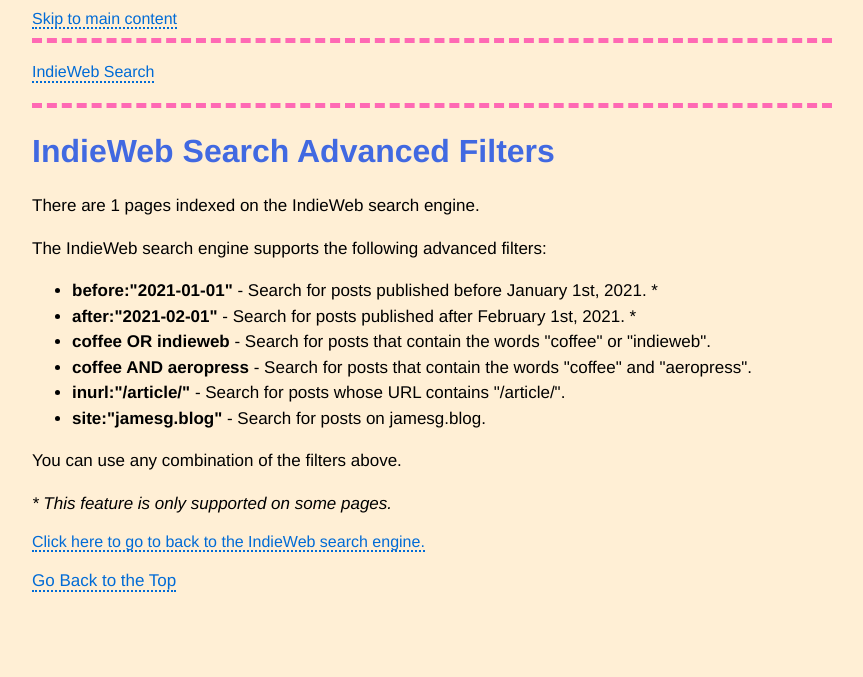
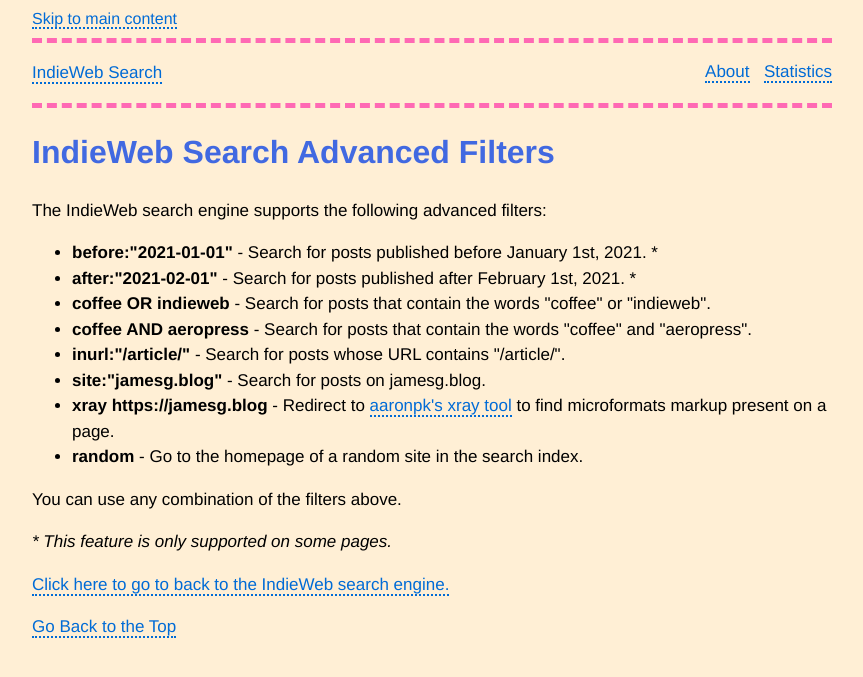
Before and after one commit to capjamesg/indieweb-search, a Python web app: template templates/search/advanced_search.html in a window 1280 px wide. Shown: the top 677 px of the page, without its empty margins (208-1071 px from the left). Run offline with Jinja, Linux system fonts and the light colour scheme; the template is opened without the code that fills it: most values are stand-ins (such as "Sample title", 1, 10 or a date in 2020).

Commit message:
update templates

```diff
--- a/templates/base.html
+++ b/templates/base.html
@@ -7,9 +7,6 @@
         text-align: center;
         padding-top: 10vh;
         padding-bottom: 10vh;
-      }
-      h1 {
-        line-height: 1em !important;
       }
       input {
         min-width: 50%;
@@ -22,7 +19,8 @@
       <nav>
         <p><a href="/">IndieWeb Search</a></p>
         <ul>
-          <li><a href="/about">About This Project</a></li>
+          <li><a href="/about">About</a></li>
+          <li><a href="/stats">Statistics</a></li>
           {% if current_user.is_authenticated %}
                   {% include "admin/admin_tab.html" %}
           {% endif %}
--- a/templates/error.html
+++ b/templates/error.html
@@ -11,6 +11,6 @@
     <h1>404</h1>
     <p>This page cannot be found.</p>
   {% endif %}
-  <a href="/">Click here to go to back to the James' Coffee Blog search engine.</a>
+  <p><a href="/">Click here to go to back to the James' Coffee Blog search engine.</a></p>
 </section>
 {% endblock %}
--- a/templates/meta.html
+++ b/templates/meta.html
@@ -3,24 +3,22 @@
     <title>{{ title }}</title>
     <link rel="stylesheet" href="/styles.css" />
 
-    <meta name="description" content="Find a page on James' Coffee Blog." />
-    <meta name="twitter:description" content="Find a page on James' Coffee Blog." />
-    <meta name="og:description" content="Find a page on James' Coffee Blog." />
+    <meta name="description" content="Find a web page made by an IndieWeb community member." />
+    <meta name="twitter:description" content="Find a web page made by an IndieWeb community member." />
+    <meta name="og:description" content="Find a web page made by an IndieWeb community member." />
 
-    <link href="mailto:jamesg@jamesg.blog" rel="me">
-
-    <link rel="icon" href="https://jamesg.blog/favicon.ico" />
+    <link rel="icon" href="/static/favicon.ico" />
 
     <meta name="viewport" content="width=device-width, initial-scale=1" />
 
      <!-- Twitter Card data -->
     <meta name="twitter:card" content="summary_large_image">
-    <meta name="twitter:title" content="Search | James' Coffee Blog">
+    <meta name="twitter:title" content="Search | IndieWeb Search">
 
     <!-- Open Graph data -->
-    <meta property="og:title" content="Search | James' Coffee Blog" />
-    <meta property="og:url" content="https://search.jamesg.blog" />
-    <meta property="og:site_name" content="James' Coffee Blog Search" />
+    <meta property="og:title" content="Search | IndieWeb Search" />
+    <meta property="og:url" content="https://indieweb-search.jamesg.blog" />
+    <meta property="og:site_name" content="IndieWeb Search" />
 
-    <meta property="og:image" content="https://jamesg.blog/assets/cup_beans.jpeg" />
-    <meta name="twitter:image:src" content="https://jamesg.blog/assets/cup_beans.jpeg">
+    <meta property="og:image" content="/static/indieweb.png" />
+    <meta name="twitter:image:src" content="/static/indieweb.png">
--- a/templates/search/advanced_search.html
+++ b/templates/search/advanced_search.html
@@ -1,39 +1,7 @@
-<!doctype html>
-<html lang="en">
-  <head>
-    {% include "meta.html" %}
-    <style>
-      hr {
-        border-bottom: 5px orange dotted;
-        color: transparent;
-      }
-      h1 {
-        line-height: 1em !important;
-      }
-      nav {
-        padding-top: 20px;
-        padding-bottom: 20px;
-      }
-      input[type=submit] {
-        padding: 10px;
-        border: none;
-        background-color: royalblue;
-        color: white;
-        margin: 20px;
-        border-radius: 10px;
-      }
-    </style>
-  </head>
-  <body>
-    <main>
-      <a href="#main" class="accessibility_label">Skip to main content</a>
-      <nav>
-        <a href="/">IndieWeb Search</a>
-      </nav>
-      <div id="main">
-        <section>
+{% extends "base.html" %}
+{% block content %}
+<section class="text-box">
   <h1>IndieWeb Search Advanced Filters</h1>
-          <p>There are {{ count }} pages indexed on the IndieWeb search engine.</p>
   <p>The IndieWeb search engine supports the following advanced filters:</p>
   <ul>
       <li><b>before:"2021-01-01"</b> - Search for posts published before January 1st, 2021. *</li>
@@ -42,13 +10,11 @@
       <li><b>coffee AND aeropress</b> - Search for posts that contain the words "coffee" and "aeropress".</li>
       <li><b>inurl:"/article/"</b> - Search for posts whose URL contains "/article/".</li>
       <li><b>site:"jamesg.blog"</b> - Search for posts on jamesg.blog.</li>
+      <li><b>xray https://jamesg.blog</b> - Redirect to <a href="https://xray.p3k.io/">aaronpk's xray tool</a> to find microformats markup present on a page.</li>
+      <li><b>random</b> - Go to the homepage of a random site in the search index.</li>
   </ul>
   <p>You can use any combination of the filters above.</p>
   <p><em>* This feature is only supported on some pages.</em></p>
-          <a href="/">Click here to go to back to the IndieWeb search engine.</a>
+  <p><a href="/">Click here to go to back to the IndieWeb search engine.</a></p>
 </section>
-      </div>
-      <p class="accessibility_label"><a href="#main">Go Back to the Top</a></p>
-    </main>
-  </body>
-</html>
+{% endblock %}
```
Also changed, not shown: templates/admin/charts.html (deleted, +0 -31 lines), templates/admin/test_queries.html (deleted, +0 -21 lines), templates/search/about.html (+10 -45 lines), templates/search/results.html (+6 -10 lines), templates/search/stats.html (added, +11 -0 lines), templates/search/submit.html (+9 -2 lines). Lines whose indentation alone changed are shown as unchanged.
